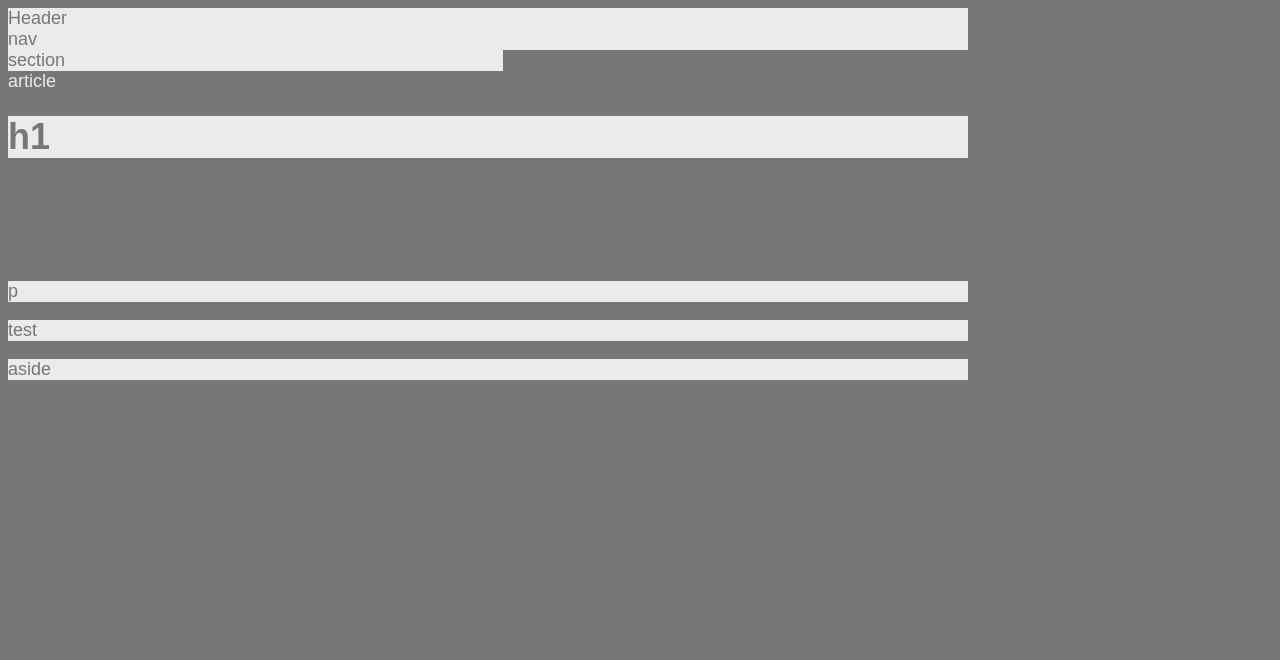
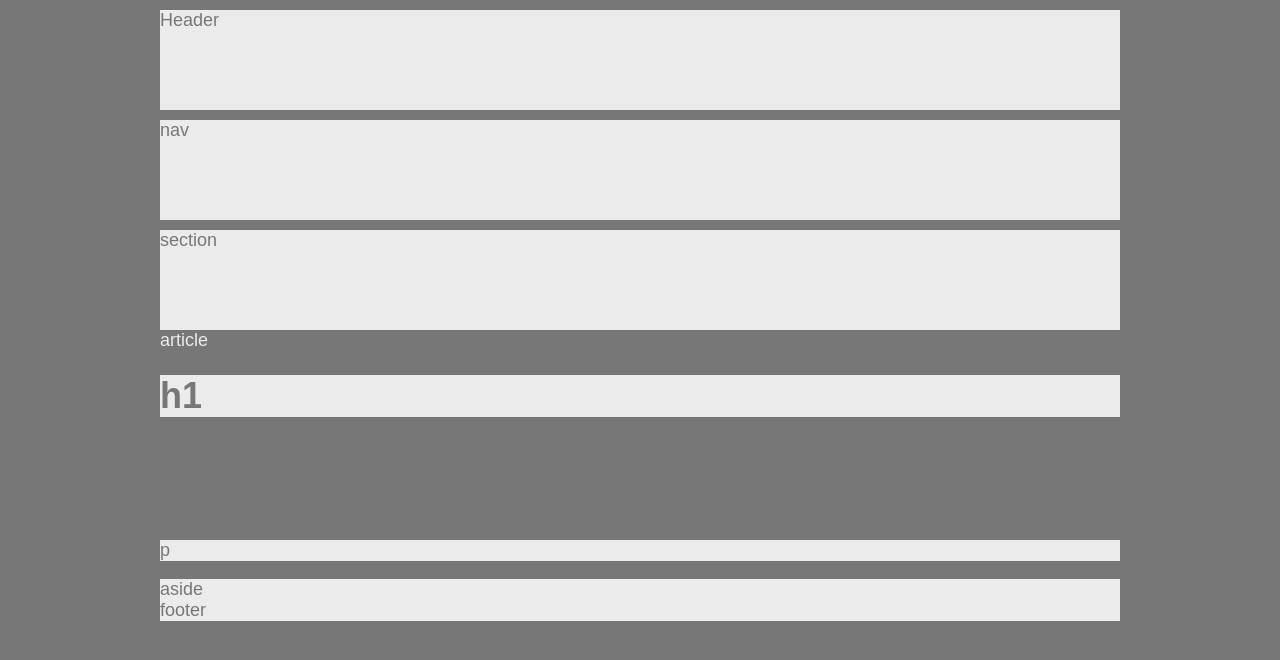
Before and after one commit to AudreySen/HW-Wireframe, a plain HTML site: page index.html in a window 1280 px wide. Drawn offline with Linux system fonts and the light colour scheme.

Commit message:
adding width, margin

```diff
--- a/index.html
+++ b/index.html
@@ -16,7 +16,6 @@
     <h2>h2</h2>
     <h3>h3</h3>
     <p>p</p>
-    <p>test</p>
     <aside>aside</aside>
    <footer>footer</footer>
 </body>
--- a/main.css
+++ b/main.css
@@ -1,21 +1,27 @@
 body {
     background-color: #777;
     font-family: Arial, Helvetica Neue, Helvetica, sans-serif;
-color: #777;
-width: 960px;
-font-size: 18px;
+    color: #777;
+    width: 960px;
+    font-size: 18px;
+    margin: auto;
 }
-header, nav, section, aside {
+
+header, nav, section, aside, footer {
     background: #ebebeb;
 }
-Article {
+
+article {
     color: #ebebeb;
     background: #777
 }
+
 h1, p {
     color: #777;
     background: #ebebeb;
 }
-section {
-    width: 495px
+
+header, nav, section {
+    height: 100px;
+    margin-top: 10px;
 }
```
